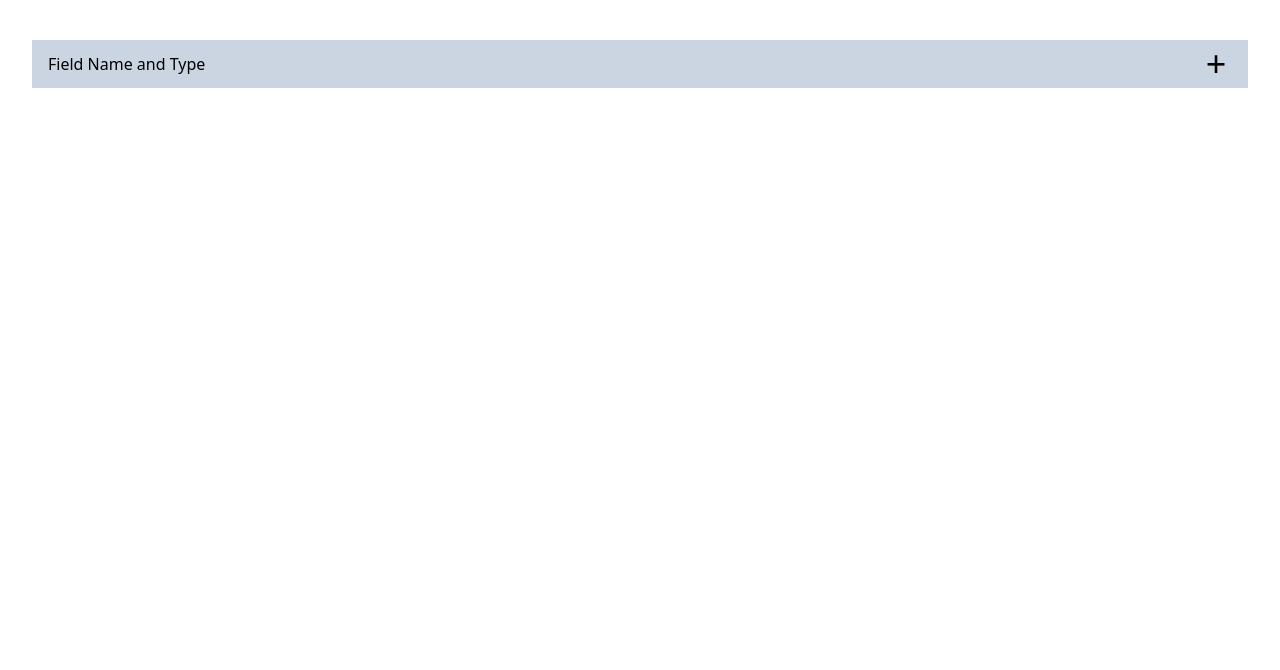
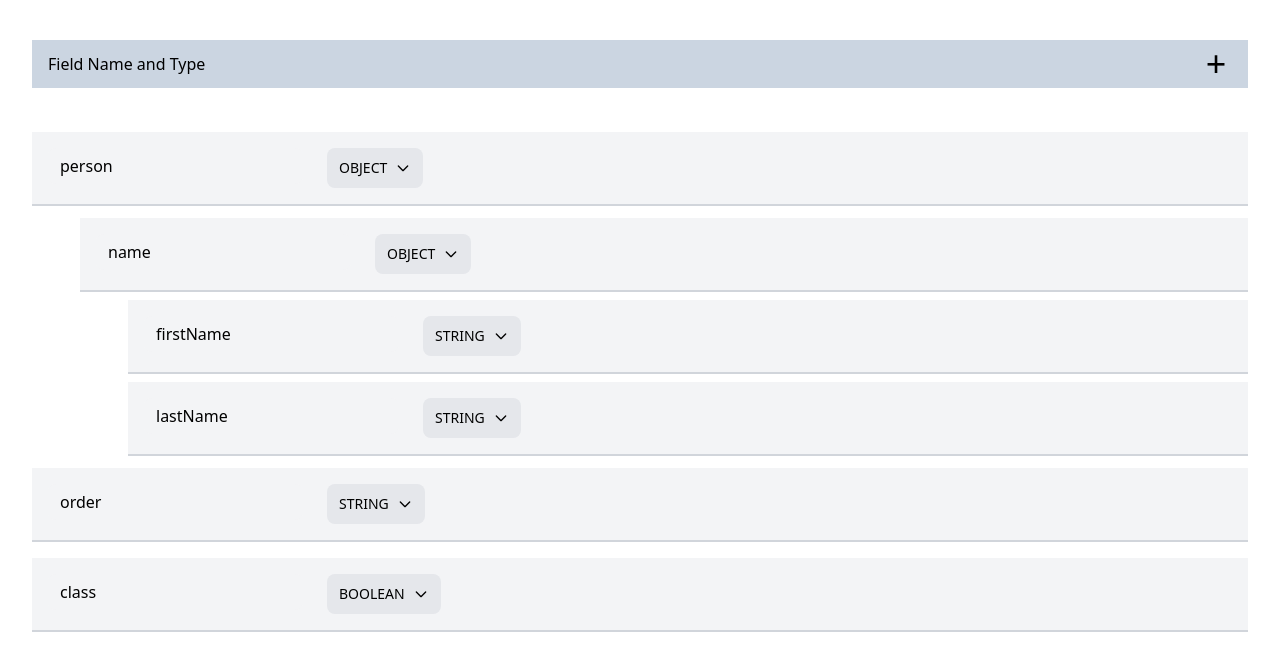
Before and after one commit to anshkush92/cosmocloud, a React (Create React App) app: page / in a window 1280 px wide. Shown: the top 670 px of the page. Built offline with nearby package versions, Linux system fonts and the light colour scheme.

Commit message:
Added the logic to get the current id or the new id of the newly added rows
Signed-off-by: anshkush92college <imt_2020013@iiitm.ac.in>

```diff
--- a/src/components/buttons/AddRow.jsx
+++ b/src/components/buttons/AddRow.jsx
@@ -1,11 +1,20 @@
 import React from 'react';
-import { useDispatch } from 'react-redux';
+import { useSelector, useDispatch } from 'react-redux';
+import { handleInsertRow } from '../../features/fieldNameType/fieldNameTypeSlice';
 
-const AddRow = () => {
+const AddRow = ({ item }) => {
+  const { items } = useSelector((state) => state.fieldNameType);
+  console.log('AddRow.jsx: ', item);
   const dispatch = useDispatch();
 
   const handleClick = () => {
     console.log('Add row button clicked');
+    dispatch(
+      handleInsertRow({
+        id: item?.id || items.length + 1,
+        body: 'New Field',
+      })
+    );
   };
 
   return (
--- a/src/components/row/Row.jsx
+++ b/src/components/row/Row.jsx
@@ -6,9 +6,18 @@ import Toggle from '../toggle/Toggle';
 import DataTypes from '../dropdown/DataTypes';
 import Field from '../input/Field';
 
+import { useDispatch } from 'react-redux';
+import {
+  handleInsertRow,
+  handleEditRow,
+  handleDeleteRow,
+} from '../../features/fieldNameType/fieldNameTypeSlice';
+
 import dataTypes from '../../constants/dataTypes';
 
 const Row = ({ item }) => {
+  console.log('Row.jsx: ', item);
+  const dispatch = useDispatch();
   const { body, dataType, items } = item;
 
   const [currentDataType, setCurrentDataType] = useState(
@@ -21,6 +30,7 @@ const Row = ({ item }) => {
 
   return (
     <>
+      {console.log('App.jsx start')}
       <div className='flex bg-gray-100 group hover:bg-gray-200 mx-8 p-4 border-b-2 border-gray-300 gap-4 items-center justify-between'>
         <div className='flex'>
           <Field body={body} />
@@ -30,17 +40,21 @@ const Row = ({ item }) => {
           />
         </div>
         <div className='items-center hidden gap-4 group-hover:flex'>
-          <Toggle />
-          {currentDataType === dataTypes[3].toUpperCase() && <AddRow />}
-          <DeleteRow />
+          <Toggle item={item} />
+          {currentDataType === dataTypes[3].toUpperCase() && (
+            <AddRow item={item} />
+          )}
+          <DeleteRow item={item} />
         </div>
       </div>
 
+      {console.log('App.jsx middle')}
       <div className='pl-12 mt-2'>
         {items?.map((item, index) => (
           <Row item={item} key={index} />
         ))}
       </div>
+      {console.log('App.jsx end')}
     </>
   );
 };
--- a/src/features/fieldNameType/fieldNameTypeSlice.js
+++ b/src/features/fieldNameType/fieldNameTypeSlice.js
@@ -2,19 +2,62 @@ import { createSlice } from '@reduxjs/toolkit';
 
 // Trying to create data as given in the mock video but in tree format - items se recursion ho raha hai
 const initialState = {
-  id: 1,
-  items: [],
+  id: 0,
+  items: [
+    {
+      id: 1,
+      body: 'person',
+      dataType: 'object',
+      items: [
+        {
+          id: 1,
+          body: 'name',
+          dataType: 'object',
+          items: [
+            {
+              id: 1,
+              body: 'firstName',
+              dataType: 'string',
+            },
+            {
+              id: 1,
+              body: 'lastName',
+              dataType: 'string',
+            },
+          ],
+        },
+      ],
+    },
+    {
+      id: 2,
+      body: 'order',
+      dataType: 'string',
+    },
+    {
+      id: 3,
+      body: 'class',
+      dataType: 'boolean',
+    },
+  ],
 };
 
 const fieldNameTypeSlice = createSlice({
   name: 'fieldNameType',
   initialState,
   reducers: {
-    handleInsertRow: (state, action) => {},
-    handleDeleteRow: (state, action) => {},
+    handleInsertRow: (state, action) => {
+      console.log('Handle Insert Row', state, action.payload);
+    },
+    handleEditRow: (state, action) => {
+      console.log('Handle Edit Row', state, action.payload);
+    },
+    handleDeleteRow: (state, action) => {
+      console.log('Handle Delete Row', state, action.payload);
+    },
   },
 });
 
-export const { handleInsertRow, handleDeleteRow } = fieldNameTypeSlice.actions;
+export const { handleInsertRow, handleEditRow, handleDeleteRow } =
+  fieldNameTypeSlice.actions;
 
 export default fieldNameTypeSlice.reducer;
```
